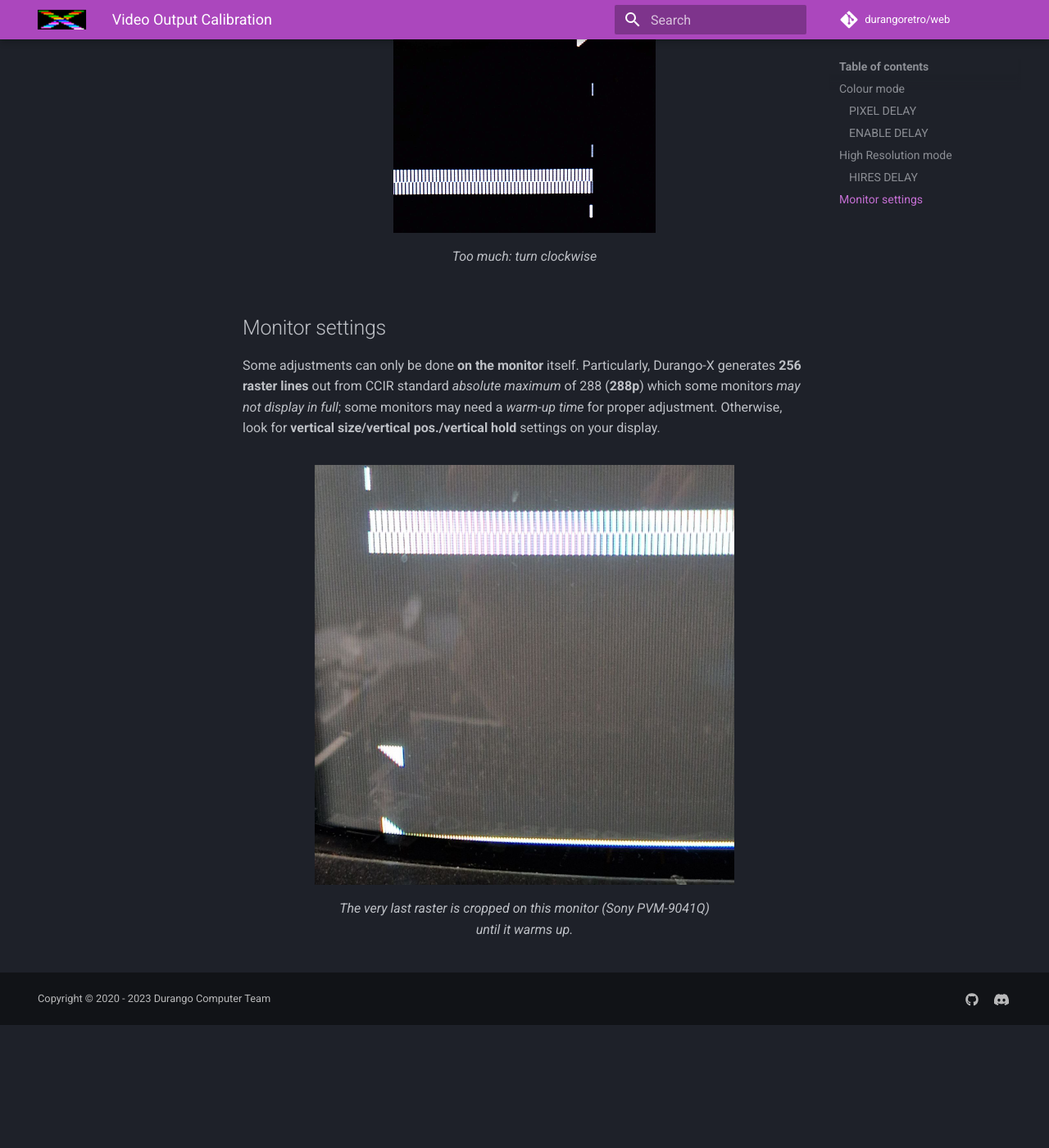
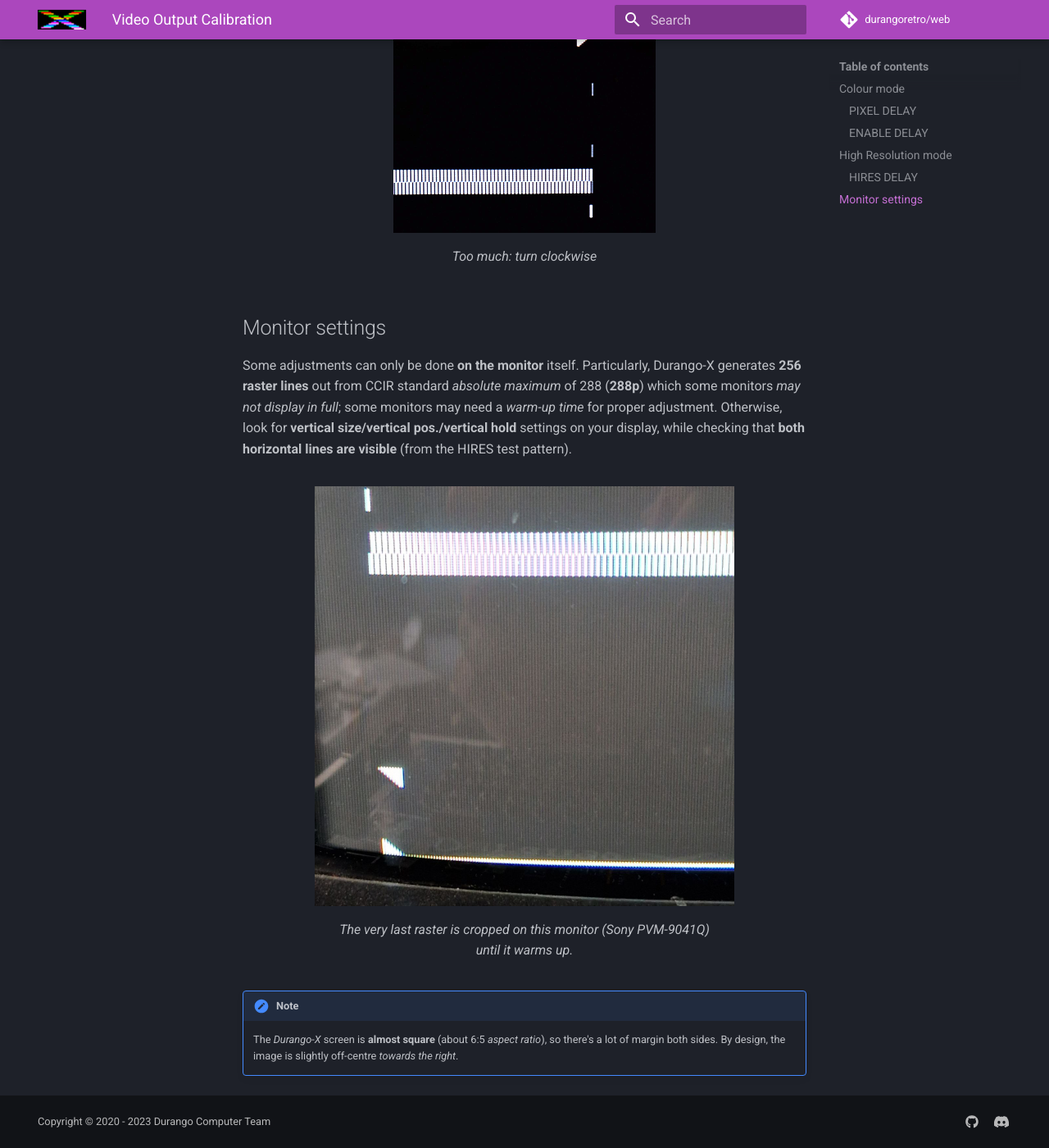
Before and after one commit to durangoretro/web, an MkDocs documentation site: the page built from docs/software/vdu_calib.md, in a window 1280 px wide and 1400 px high, scrolled down 4796 px. Shown: the whole window at 82% size. Built offline with MkDocs 1.6.1 and Material for MkDocs 9.7.7, drawn with Linux system fonts in a browser that asks for light colours; comment, search, counter and statistics services are not loaded; before the commit the page ends 6046 px from its top, so only the background shows below that; some of the changed text lies outside the part shown.

Commit message:
minor calibration changes

```diff
--- a/docs/software/vdu_calib.md
+++ b/docs/software/vdu_calib.md
@@ -53,7 +53,7 @@ However, _these timing differences are NOT symmetrical_, thus in practice the **
 
 !!! note
 
-	This particular **Durango-X** unit looks almost OK at an extreme setting, thus no further correction is possible. Check for similar artifacts on the other side of the screen in case the setting is _too low_.
+	This particular **Durango-X** unit looks almost OK at an extreme setting, thus no further correction is possible. Check for similar artifacts on the other side of the screen in case the setting is _too low_. Same in HIRES mode below.
 
 ## High Resolution mode
 
@@ -74,9 +74,13 @@ Technically speaking, this puts some delay **on the video stream itself**, thus
 
 ## Monitor settings
 
-Some adjustments can only be done **on the monitor** itself. Particularly, Durango-X generates **256 raster lines** out from CCIR standard _absolute maximum_ of 288 (**288p**) which some monitors _may not display in full_; some monitors may need a _warm-up time_ for proper adjustment. Otherwise, look for **vertical size/vertical pos./vertical hold** settings on your display.
+Some adjustments can only be done **on the monitor** itself. Particularly, Durango-X generates **256 raster lines** out from CCIR standard _absolute maximum_ of 288 (**288p**) which some monitors _may not display in full_; some monitors may need a _warm-up time_ for proper adjustment. Otherwise, look for **vertical size/vertical pos./vertical hold** settings on your display, while checking that **both horizontal lines are visible** (from the HIRES test pattern).
 
 <figure markdown>
 ![bottom raster lines](../assets/img/pvm255.png)
 <figcaption>The very last raster is cropped on this monitor (Sony PVM-9041Q) until it warms up.</figcaption>
 </figure>
+
+!!! note
+
+	The _Durango-X_ screen is **almost square** (about 6:5 _aspect ratio_), so there's a lot of margin both sides. By design, the image is slightly off-centre _towards the right_.
```
Also changed, not shown: other parts of docs/software/vdu_calib.md (+1 -1 lines).
